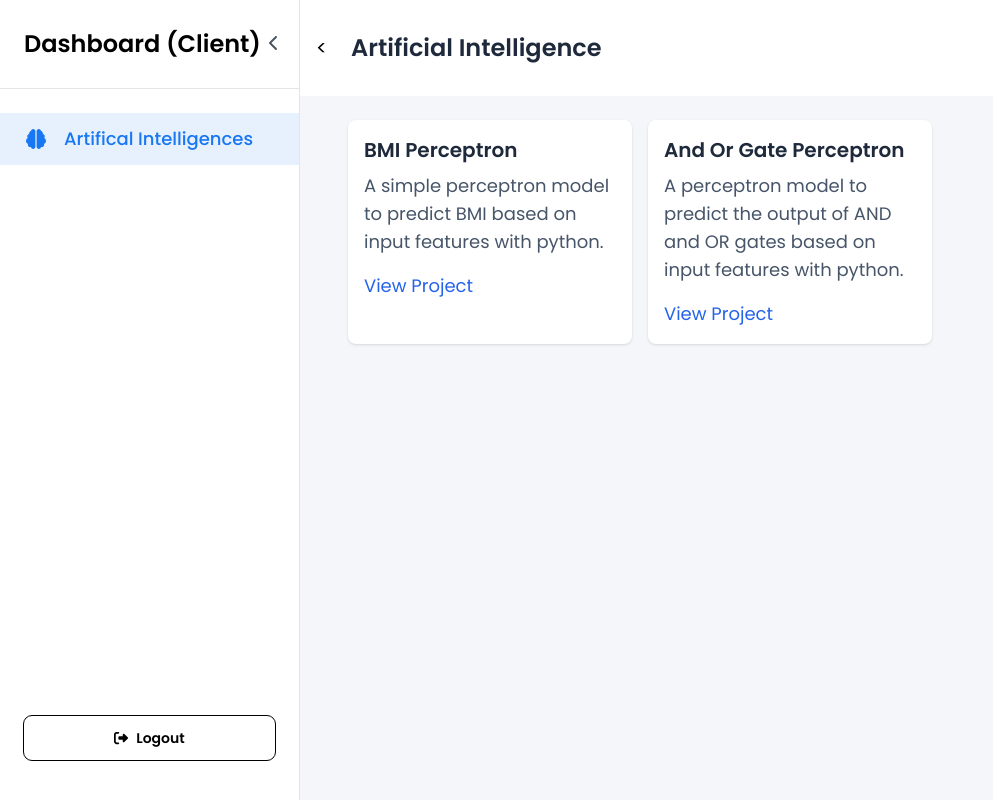
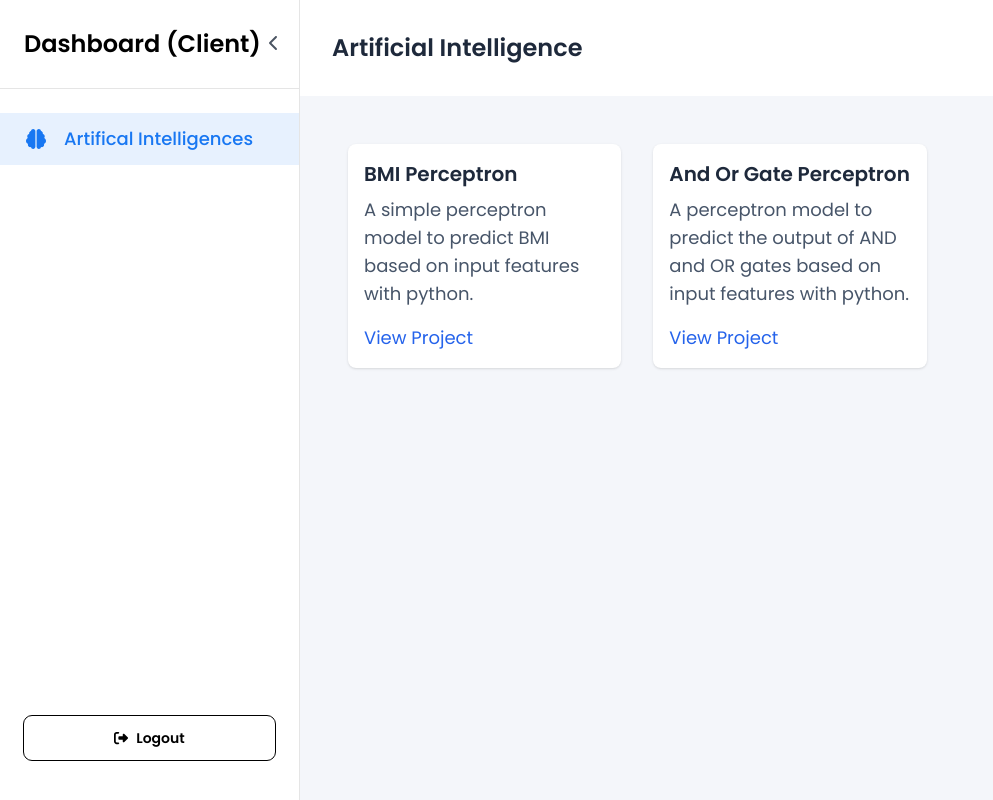
Before and after one commit to SDhakZ/AI-Python-Frontend, a React (Vite) app: page /dashboard/ai in a window 1280 px wide. Shown: the whole page, without its empty margins (0-993 px from the left). Built offline with nearby package versions, Linux system fonts and the light colour scheme.

Commit message:
refactor: Fixes on inconsistencies on loading

```diff
--- a/src/features/aiSlice.js
+++ b/src/features/aiSlice.js
@@ -5,6 +5,7 @@ const initialState = {
   gateResult: null,
   category: null,
   loading: false,
+  gateLoading: false,
 };
 
 export const aiSlice = createSlice({
@@ -27,15 +28,15 @@ export const aiSlice = createSlice({
         console.error("Error calculating BMI:", action.error.message);
       })
       .addCase(predictAndOr.pending, (state) => {
-        state.loading = true;
+        state.gateLoading = true;
       })
       .addCase(predictAndOr.fulfilled, (state, action) => {
         state.gateResult = action.payload.output;
-        state.loading = false;
+        state.gateLoading = false;
       })
       .addCase(predictAndOr.rejected, (state, action) => {
         state.gateResult = null;
-        state.loading = false;
+        state.gateLoading = false;
         console.error("Error predicting AND/OR:", action.error.message);
       });
   },
--- a/src/features/navbarSlice.js
+++ b/src/features/navbarSlice.js
@@ -5,13 +5,17 @@ const navbarSlice = createSlice({
   name: "navbar",
   initialState: {
     title: "",
+    goBack: true,
   },
   reducers: {
     setNavbarTitle: (state, action) => {
       state.title = action.payload;
     },
+    setGoBack: (state, action) => {
+      state.goBack = action.payload;
+    },
   },
 });
 
-export const { setNavbarTitle } = navbarSlice.actions;
+export const { setNavbarTitle, setGoBack } = navbarSlice.actions;
 export default navbarSlice.reducer;
--- a/src/layouts/navbar.jsx
+++ b/src/layouts/navbar.jsx
@@ -1,22 +1,29 @@
 import React, { useState, useEffect } from "react";
-import { Outlet, useLocation } from "react-router-dom";
+import { Outlet } from "react-router-dom";
 import { useSelector } from "react-redux";
+import { useLocation } from "react-router-dom";
 
 function Navbar() {
   const title = useSelector((state) => state.navbar.title);
+  const location = useLocation();
   return (
     <div className="overflow-hidden  bg-[#F4F6FA] h-screen">
       <nav className={`z-[999] sticky top-0 bg-white w-full border-gray-200 `}>
         <div className="flex flex-wrap items-center justify-between max-w-screen-xl px-4 py-8">
           <div className="flex w-full gap-6" id="navbar-default">
-            <button
-              onClick={() => window.history.back()}
-              className={`block text-xl rounded-sm p-0 `}
-            >
-              &lt;
-            </button>
+            {location.pathname !== "/dashboard/ai" && (
+              <button
+                onClick={() => window.history.back()}
+                className={`block text-3xl rounded-sm p-0 `}
+              >
+                &lt;
+              </button>
+            )}
+
             {title && (
-              <h1 className="text-2xl font-semibold text-slate-800">{title}</h1>
+              <h1 className="ml-4 text-2xl font-semibold text-slate-800">
+                {title}
+              </h1>
             )}
           </div>
         </div>
--- a/src/pages/Dashboard/Ai/home.jsx
+++ b/src/pages/Dashboard/Ai/home.jsx
@@ -27,8 +27,8 @@ export default function AIHome() {
   }, [dispatch]);
 
   return (
-    <div className="h-screen px-12 py-6 bg-[#F4F6FA]">
-      <div className="grid grid-cols-3 gap-4 text-lg text-slate-600">
+    <div className="h-screen px-12 py-12 bg-[#F4F6FA]">
+      <div className="grid grid-cols-3 gap-8 text-lg text-slate-600">
         {projects.map((project) => (
           <div
             key={project.id}
```
